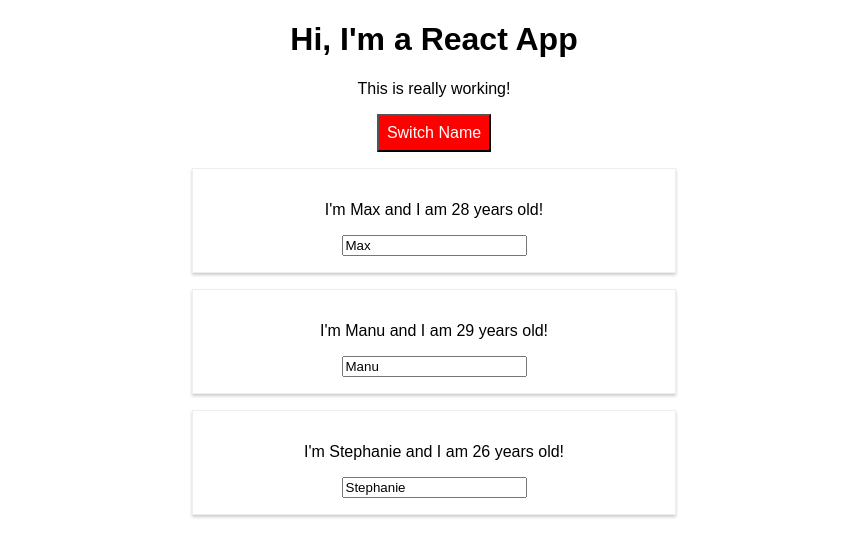
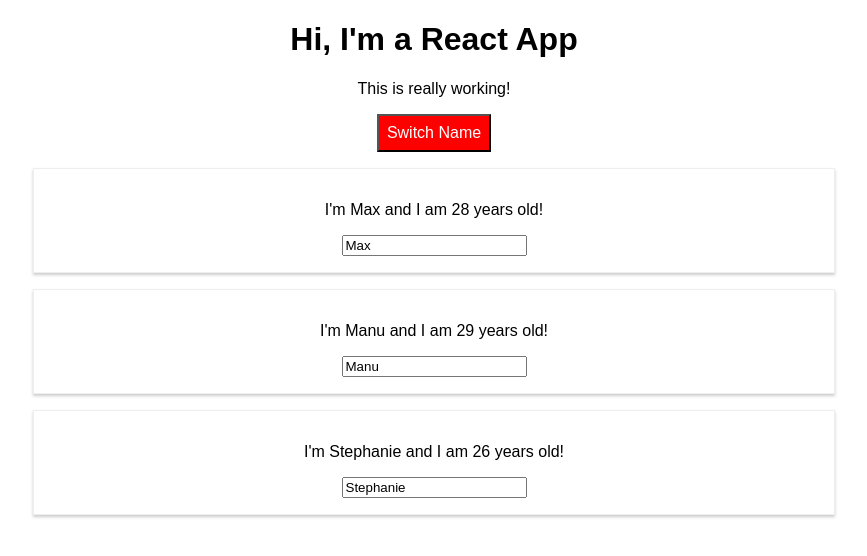
Before and after one commit to bedmiston/react-complete-guide, a React (Create React App) app: page / in a window 1280 px wide. Both pictures are taken after a click on the button "Switch Name". Shown: the top 556 px of the page, without its empty margins (206-1073 px from the left). Built offline with nearby package versions, Linux system fonts and the light colour scheme.

Commit message:
remove radium

```diff
--- a/package.json
+++ b/package.json
@@ -3,7 +3,6 @@
   "version": "0.1.0",
   "private": true,
   "dependencies": {
-    "radium": "^0.21.0",
     "react": "^16.2.0",
     "react-dom": "^16.2.0",
     "react-scripts": "1.0.17"
--- a/src/App.js
+++ b/src/App.js
@@ -1,7 +1,6 @@
 import React, { Component } from 'react';
 import Person from './Person/Person';
 import './App.css';
-import Radium, { StyleRoot } from 'radium';
 
 class App extends Component {
   state = {
@@ -52,12 +51,7 @@
       font: 'inherit',
       borderColor: '1px solid blue',
       padding: '8px',
-      cursor: 'pointer',
-      ':hover': {
-        backgroundColor: 'Lightgreen',
-        color: 'black'
-
-      }
+      cursor: 'pointer'
     }
 
     let persons = null;
@@ -81,10 +75,6 @@
       );
 
       style.backgroundColor = 'red';
-      style[':hover'] = {
-        backgroundColor: 'salmon',
-        color: 'black'
-      }
     }
 
     const classes = [];
@@ -96,16 +86,14 @@
     }
 
     return (
-      <StyleRoot>
       <div className="App">
         <h1>Hi, I'm a React App</h1>
         <p className={classes.join(' ')}>This is really working!</p>
         <button style={style} onClick={this.togglePersonsHandler}>Switch Name</button>
         {persons}
       </div>
-      </StyleRoot>
     );
   }
 }
 
-export default Radium(App);
+export default App;
--- a/src/Person/Person.js
+++ b/src/Person/Person.js
@@ -1,16 +1,9 @@
 import React from 'react';
 import './Person.css';
-import Radium from 'radium';
 
 const person = (props) => {
-  const style = {
-    '@media(min-width: 500px)': {
-      width: '450px'
-    }
-  };
-
   return (
-    <div className="Person" style={style}>
+    <div className="Person">
       <p onClick={props.click}>I'm {props.name} and I am {props.age} years old!</p>
       <p>{props.children}</p>
       <input type="text" onChange={props.changed} value={props.name} />
@@ -18,4 +11,4 @@
   )
 }
 
-export default Radium(person);
+export default person;
```
Also changed, not shown: 1 other file (tests, documents, lock files or other folders). Lines whose indentation alone changed are shown as unchanged.
